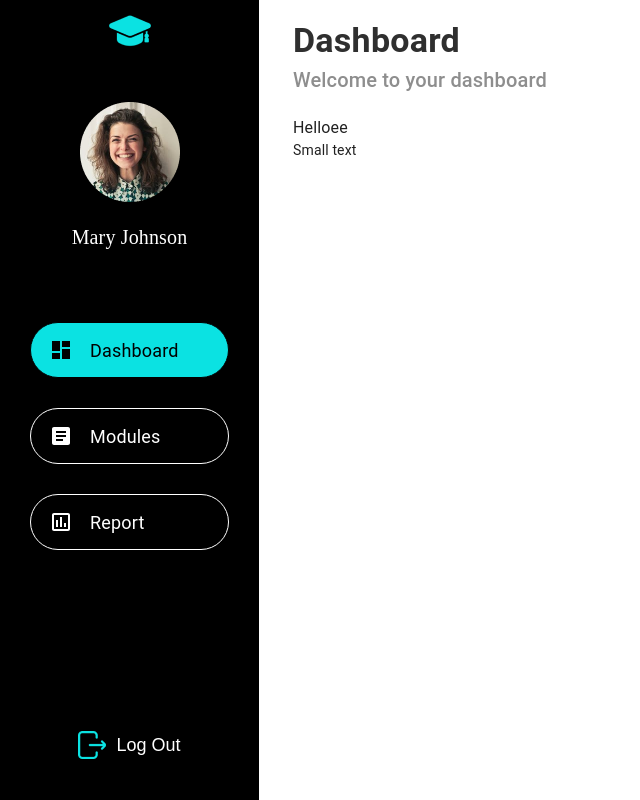
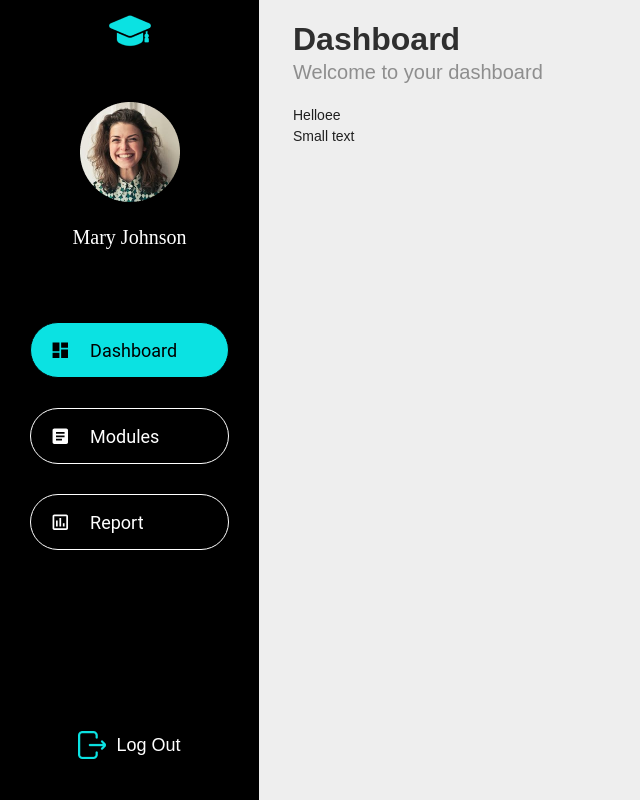
Before and after one commit to Enara123/LearningManagement, a React (Create React App) app in the folder frontend/: page / in a window 1280 px wide. Shown: the whole page, without its empty margins (0-640 px from the left). Built offline with nearby package versions, Linux system fonts and the light colour scheme.

Commit message:
Theme correction

```diff
--- a/frontend/src/App.js
+++ b/frontend/src/App.js
@@ -1,12 +1,57 @@
 import "./App.css";
 import SideBar from "./components/SideBar";
-import { useTheme } from "./theme";
-import { CssBaseline, ThemeProvider } from "@mui/material";
+import { CssBaseline, ThemeProvider, createTheme } from "@mui/material";
 import { Routes, Route } from "react-router-dom";
 import LecDashboard from "./scenes/lecDashboard";
+import { cyan, grey } from "@mui/material/colors";
 
 function App() {
-  const [theme] = useTheme();
+  const theme = () =>
+    createTheme({
+      palette: {
+        primary: {
+          main: grey[500],
+        },
+        secondary: {
+          main: cyan[500],
+        },
+        background: {
+          default: grey[200],
+        },
+      },
+      typography: {
+        fontFamily: ["Montserrat", "sans-serif"].join(","),
+        fontSize: 12,
+        h1: {
+          fontFamily: ["Montserrat", "sans-serif"].join(","),
+          fontSize: 40,
+        },
+        h2: {
+          fontFamily: ["Montserrat", "sans-serif"].join(","),
+          fontSize: 32,
+        },
+        h3: {
+          fontFamily: ["Montserrat", "sans-serif"].join(","),
+          fontSize: 24,
+        },
+        h4: {
+          fontFamily: ["Montserrat", "sans-serif"].join(","),
+          fontSize: 20,
+        },
+        h5: {
+          fontFamily: ["Montserrat", "sans-serif"].join(","),
+          fontSize: 16,
+        },
+        h6: {
+          fontFamily: ["Montserrat", "sans-serif"].join(","),
+          fontSize: 14,
+        },
+        body1: {
+          fontFamily: ["Montserrat", "sans-serif"].join(","),
+          fontSize: 14,
+        },
+      },
+    });
 
   return (
     <ThemeProvider theme={theme}>
--- a/frontend/src/components/Header.js
+++ b/frontend/src/components/Header.js
@@ -7,14 +7,14 @@ const Header = ({ title, subtitle }) => {
   return (
     <Box mb="20px">
       <Typography
-        variant="h4"
+        variant="h2"
         color={colors.primary[800]}
         fontWeight="bold"
         sx={{ mb: "2px" }}
       >
         {title}
       </Typography>
-      <Typography variant="h6" color={colors.primary[700]}>
+      <Typography variant="h4" color={colors.primary[700]}>
         {subtitle}
       </Typography>
     </Box>
--- a/frontend/src/scenes/lecDashboard/index.js
+++ b/frontend/src/scenes/lecDashboard/index.js
@@ -8,7 +8,7 @@ const LecDashboard = () => {
         <Header title="Dashboard" subtitle="Welcome to your dashboard" />
       </Box>
       <Typography variant="body1">Helloee</Typography>
-      <Typography variant="body2">Small text</Typography>
+      <Typography variant="body1">Small text</Typography>
     </Box>
   );
 };
--- a/frontend/src/theme.js
+++ b/frontend/src/theme.js
@@ -1,8 +1,3 @@
-import { createContext, useState, useMemo } from "react";
-import { createTheme } from "@mui/material";
-
-// Color design tokens
-
 export const tokens = () => ({
   primary: {
     100: "#fbfbfb",
@@ -27,68 +22,3 @@ export const tokens = () => ({
     900: "#022d2d",
   },
 });
-
-//mui theme settings
-export const themeSettings = () => {
-  const colors = tokens;
-
-  return {
-    palette: {
-      primary: {
-        main: colors.primary[500],
-      },
-      secondary: {
-        main: colors.blueAccent[500],
-      },
-      neutral: {
-        dark: colors.primary[900],
-        light: colors.primary[100],
-      },
-      background: {
-        default: colors.primary[500],
-      },
-    },
-    typography: {
-      fontFamily: ["Montserrat", "sans-serif"].join(","),
-      fontSize: 12,
-      h1: {
-        fontFamily: ["Montserrat", "sans-serif"].join(","),
-        fontSize: 40,
-      },
-      h2: {
-        fontFamily: ["Montserrat", "sans-serif"].join(","),
-        fontSize: 32,
-      },
-      h3: {
-        fontFamily: ["Montserrat", "sans-serif"].join(","),
-        fontSize: 24,
-      },
-      h4: {
-        fontFamily: ["Montserrat", "sans-serif"].join(","),
-        fontSize: 20,
-      },
-      h5: {
-        fontFamily: ["Montserrat", "sans-serif"].join(","),
-        fontSize: 16,
-      },
-      h6: {
-        fontFamily: ["Montserrat", "sans-serif"].join(","),
-        fontSize: 14,
-      },
-      body1: {
-        fontFamily: ["Montserrat", "sans-serif"].join(","),
-        fontSize: 12,
-      },
-      body2: {
-        fontFamily: ["Montserrat", "sans-serif"].join(","),
-        fontSize: 10,
-      },
-    },
-  };
-};
-
-export const useTheme = () => {
-  const theme = useMemo(() => createTheme(themeSettings));
-
-  return [theme];
-};
```
